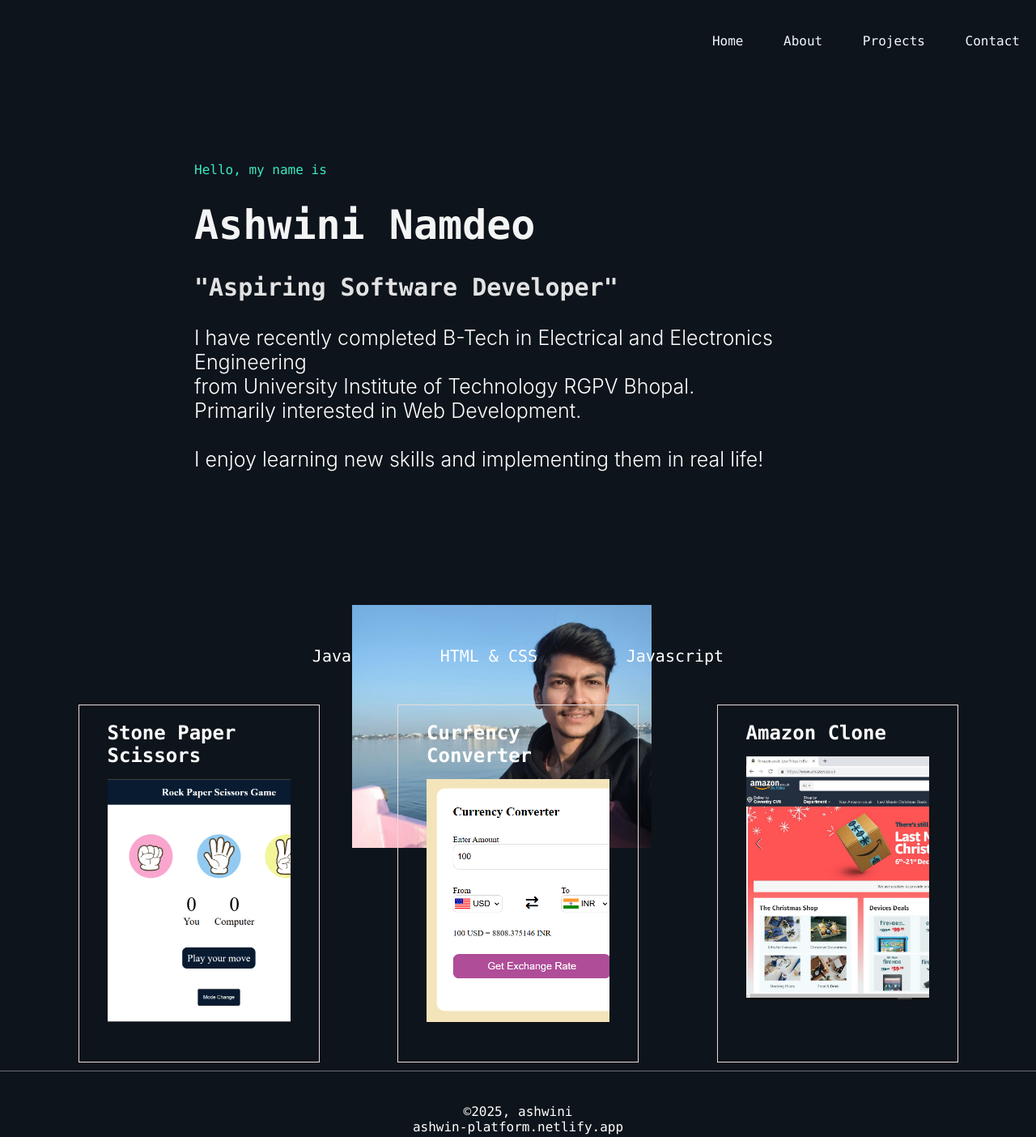
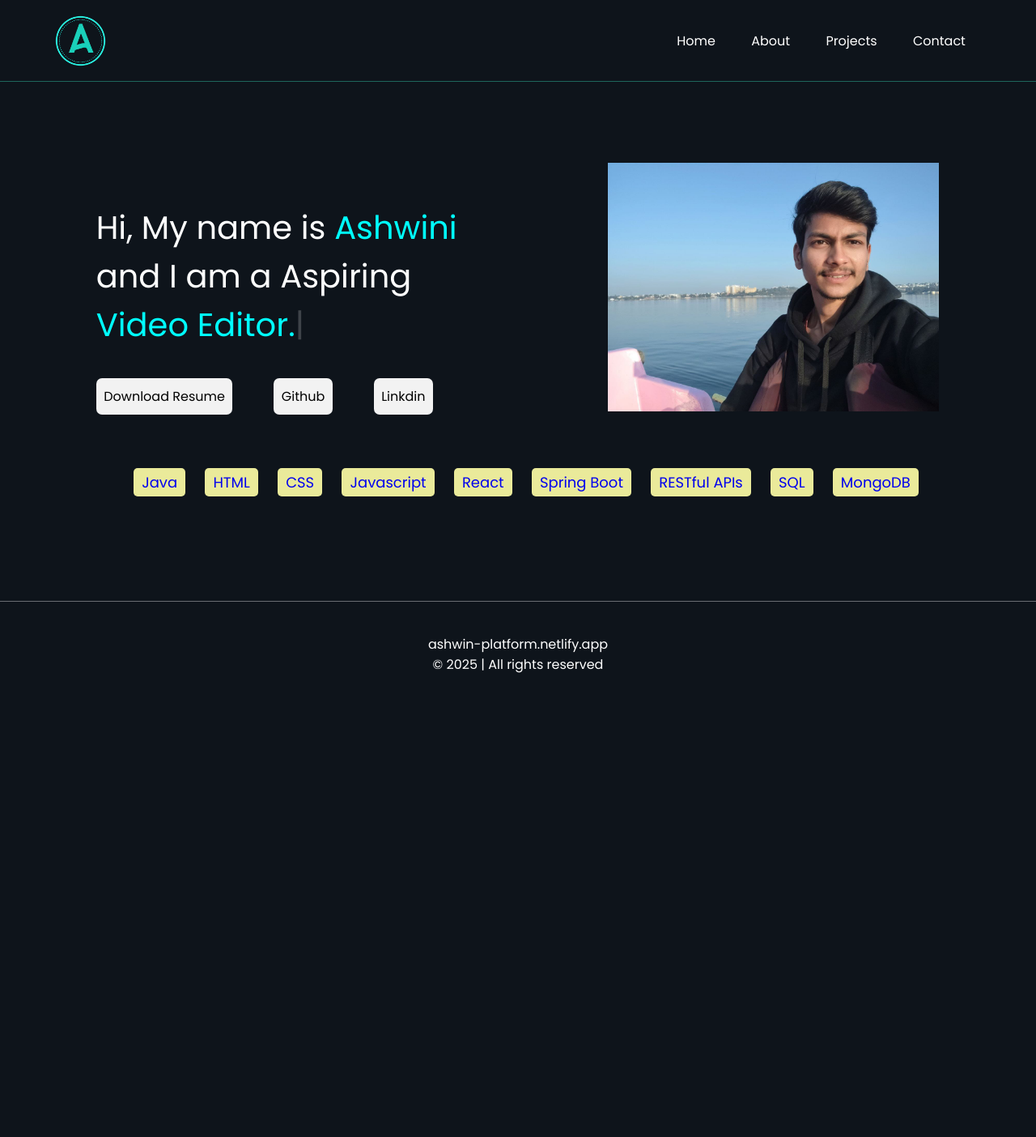
Before and after one commit to ashwin-i7/My-Portfolio, a plain HTML site: page index.html in a window 1280 px wide. Shown: the whole page at 81% size. After the commit the page ends 843 px from the top, so only its background shows below. Drawn offline with nearby package versions, Linux system fonts and the light colour scheme.

Commit message:
update html css

```diff
--- a/index.html
+++ b/index.html
@@ -4,77 +4,75 @@
     <meta charset="UTF-8">
     <meta name="viewport" content="width=device-width, initial-scale=1.0">
     <title>Ashwini Namdeo</title>
+    <link rel="shortcut icon" href="image/logo favcon.png" type="image/x-icon">
     <link rel="stylesheet" href="style.css">
+    <link rel="preconnect" href="https://fonts.googleapis.com">
+<link rel="preconnect" href="https://fonts.gstatic.com" crossorigin>
+ <style>
+@import url('https://fonts.googleapis.com/css2?family=Poppins:ital,wght@0,100;0,200;0,300;0,400;0,500;0,600;0,700;0,800;0,900;1,100;1,200;1,300;1,400;1,500;1,600;1,700;1,800;1,900&display=swap');
+</style>
 </head>
 <body>
     <!-- header starts -->
     <header>
-        <div class="head">
+        <nav>
+            <div class="left">
+                <div class="logo">
+                    <img src="image/logo.png" alt="">
+               </div>
+            </div>
+        <div class="right">
             <a href="#">Home</a>
             <a href="#">About</a>
             <a href="#">Projects</a>
             <a href="#">Contact</a>
         </div>
+        </nav>
     </header>
 
     <!-- main containt -->
 
-    <div class="contant-box">
-        <div class="name-box">
-           <div>
-            <p>Hello, my name is</p>
-            <h1>Ashwini Namdeo</h1>
-            <h2>"Aspiring Software Developer"</h2>
-           <p id="about-me">
-            I have recently completed B-Tech in Electrical and Electronics Engineering
-            <br>from University Institute of Technology RGPV Bhopal.
-            <br>
-            Primarily interested in Web Development.
-            <br>
-            <br>
-            I enjoy learning new skills and implementing them in real life!
-           </p>
-           </div>
-            </div>
-
-            <div id="image">
-                <div class="box-contant">
-                <div class="box-image" style=" background-image: url('image/ashwinimg.jpg');"></div>
-            </div>
-           </div>
-        </div>
-
-        <div class="skills">
-            <div class="skills-box">
-                <a href="#">Java</a>
-                <a href="#">HTML & CSS</a>
-                <a href="#">Javascript</a>
+    <section class="firstSection">
+        <div class="left-fs">
+            <div>Hi, My name is <span class="color">Ashwini</span></div>
+            <div>and I am a Aspiring</div>
+            <div> <span id="element"></span></div>
+            <div class="button">
+                <button class="btn">Download Resume</button>
+                 <button class="btn">Github</button>
+                  <button class="btn">Linkdin</button>
             </div>
         </div>
 
-    <div class="project-section">
-        <div class="box1 box">
-            <div class="box-cont">
-                <h2>Stone Paper Scissors</h2>
-                <div class="box-img" style=" background-image: url('image/rock\ paper.png');"></div>
+        <div class="right-fs">
+                <div id="image">
+                    <img src="image/ashwinimg.jpg" alt="">
+                </div>
+                <div>
 
+                </div>
+        </div>
+    </section>
+    <section class="secondSection">
+        <div class="skillsSection">
+            <!-- <div class="skills-line">
+                Skills
+            </div> -->
+            <div class="skills">
+                <a href="#">Java</a>
+                <a href="#">HTML</a>
+                <a href="#">CSS</a>
+                <a href="#">Javascript</a>
+                <a href="#">React</a>
+                <a href="#">Spring Boot</a>
+                <a href="#">RESTful APIs</a>
+                <a href="#">SQL</a>
+                <a href="#">MongoDB</a>
             </div>
         </div>
-        <div class="box2 box">
-            <div class="box-cont">
-                <h2>Currency Converter</h2>
-                <div class="box-img" style=" background-image: url('image/currencyConverter.png');"></div>
+        </section>
 
-            </div>
-        </div>
-        <div class="box3 box">
-            <div class="box-cont">
-                <h2>Amazon Clone</h2>
-                <div class="box-img" style=" background-image: url('image/Amazon\ Clone.jpg');"></div>
 
-            </div>
-        </div>
-        </div>
 
 
 
@@ -85,11 +83,19 @@
      <!-- footer starts -->
       <footer>
        <div class="copyright">
-    ©2025, ashwini
+    ashwin-platform.netlify.app
     <br>
-    ashwin-platform.netlify.app
+    © 2025 | All rights reserved
        </div>
       </footer>
 
+
+      <script src="https://unpkg.com/typed.js@2.1.0/dist/typed.umd.js"></script>
+      <script>
+    var typed = new Typed('#element', {
+      strings: ['Web Developer.', 'Java Programmer.', 'Video Editor.', 'Java Full Stack Developer.'],
+      typeSpeed: 60,
+    });
+  </script>
 </body>
 </html>
--- a/style.css
+++ b/style.css
@@ -1,119 +1,132 @@
 *{
     margin: 0px;
     padding: 0px;
-    font-family: "SF Mono", "Fira Code", "Fira Mono", "Roboto Mono", "Lucida Console", Monaco, monospace;
+    font-family: 'Poppins', sans-serif;
 }
 body{
     background-color: #0E141B;
-
 }
-header{
-    background-color:#0E141B;
+nav{
     height: 100px;
     display: flex;
     align-items: center;
-    justify-content:right;
-    /* border-bottom: 0.5px solid  rgba(59, 234, 193, 0.386); */
-}
-header a {
-    color:aliceblue;
-    font-style: normal;
-    text-decoration: none;
-    padding: 20px;
-}
-                                         /* content start */
-.contant-box{
-    display: flex;
-    flex-wrap: wrap;
-    justify-content: space-evenly;
-    height: 650px;
-}
-.name-box{
-    width: 800px;
-    margin-top: 50px;
-    padding: 50px;
-    /* border: 2px solid white; */
-}
-.name-box p{
-    color: rgb(59, 234, 193);
-}
-.name-box h1{
-    color: rgba(255, 255, 255, 0.952);
-    font-size: 50px;
-    margin-top: 30px;
-}
-.name-box h2{
-    color: rgba(255, 255, 255, 0.879);
-    font-size: 30px;
-    margin-top: 30px;
-}
-#about-me{
-    color: rgb(255, 255, 255);
-    margin-top: 30px;
-    font-weight: 350;
-    font-family: -apple-system, BlinkMacSystemFont, Segoe UI, Roboto, Oxygen, Ubuntu, Cantarell, Fira Sans, Droid Sans, Helvetica Neue, sans-serif, Apple Color Emoji, Segoe UI Emoji, Segoe UI Symbol;
-    font-size: 25px;
-}
-                                               /* image */
-.contant-box  #image{
-    height: 355px;
-    width: 400px;
-    margin-top: 50px;
-    padding: 50px;
-    /* border: 2px solid rgb(185, 166, 166);  */
-    padding: 50px 50px 50px 10px;
-}
-.box-contant{
-    margin-left: 15px;
-    margin-right: 15px;
+    justify-content:space-around;
+    border-bottom: 0.5px solid  rgba(59, 234, 193, 0.386);
     color: white;
 }
-.box-image{
-   height: 300px;
-   background-size: cover;
-   margin-top:15px;
-   margin-bottom:15px;
+nav a{
+    text-decoration: none;
+    color: white;
+    margin: 0 20px;
+}
+nav a:hover{
+    color: rgb(26, 218, 218);
+    font-size: 17px;
+}
+.left{
+    font-size: 1.75rem;
+}
+.logo{
+    height: 65px;
+    width: 65px;
+    padding-right: 550px;
+}
+.logo img{
+    width: 100%;
 }
 
-                                             /* skills added */
-.skills{
-    margin-top: 10px;
-    height: 100px;
-     display: flex;
-    align-items: center;
-    justify-content: center;
+                                         /* first section start */
+.firstSection{
+    color: white;
+    display: flex;
+    justify-content: space-evenly;
+}
+.firstSection > div{
+    width: 40%;
+}
+.left-fs{
+    font-size: 20px;
+    /* border: 2px solid white; */
+    margin: 150px 0 0 50px;
+}
+.color{
+    color: aqua;
+}
+.left-fs div{
+    font-size: 40px;
+}
+.right-fs{
+    margin-top: 100px;
     /* border: 2px solid white;  */
 }
+.right-fs div{
+    display: flex;
+    justify-content: center;
 
-.skills-box a{
-    text-decoration: none;
-    color: white;
-    padding: 50px;font-size: 20px;
 }
-.project-section{
-     display: flex;
-     flex-wrap: wrap;
-    justify-content: space-evenly;
+.right-fs img{
+    width: 80%;
 }
-.box{
-    height: 400px;
-    border: 1px solid rgb(230, 220, 220);
-    width: 20%;
-    padding: 20px;
-    margin-top: 10px;
+.right-fs img:hover{
+    opacity: 0.5;
+    border: 3px solid white;
+    cursor: pointer;
+}
+#element{
+    color: aqua;
 }
 
-.box-img{
-   height: 300px;
-   background-size: cover;
-   margin-top:15px;
-   margin-bottom:15px;
+/* button */
+.left-fs .button{
+margin-top: 20px;
 }
-.box-cont{
-    margin-left: 15px;
-    margin-right: 15px;
-    color: white;
+.left-fs .btn{
+    padding: 0.60rem;
+    margin-right: 40px;
+    border-radius: 7px;
+    border: none;
+    background-color: rgba(255, 255, 255, 0.947);
+    font-size: 16px;
 }
+.left-fs .btn:hover{
+    opacity: 0.75;
+    font-size: 17px;
+    border: 1px solid aqua;
+}
+                                             /* skills added */
+.secondSection{
+    display: flex;
+    justify-content: space-around;
+    /* border: 2px solid wheat; */
+    margin-top: 20px;
+    height: 200px;
+}
+.skills-line{
+    background-color: rgb(234, 234, 154);
+    width: 40px;
+    padding: 3px;
+    margin-left: 20px
+}
+.skills{
+    margin-top: 50px;
+
+}
+.skills a {
+    background-color: rgb(234, 234, 154);
+    padding: 5px 10px 5px 10px;
+    margin-left: 20px;
+    text-decoration: none;
+    font-size: 18px;
+    border-radius: 5px;
+}
+
+.skills a:hover{
+    opacity: 0.75;
+}
+
+
+
+
 
 footer{
     margin-top: 10px;
```
Also changed, not shown: image/Ashwini (1).png (added), image/logo favcon.png (added), image/logo.png (added).
